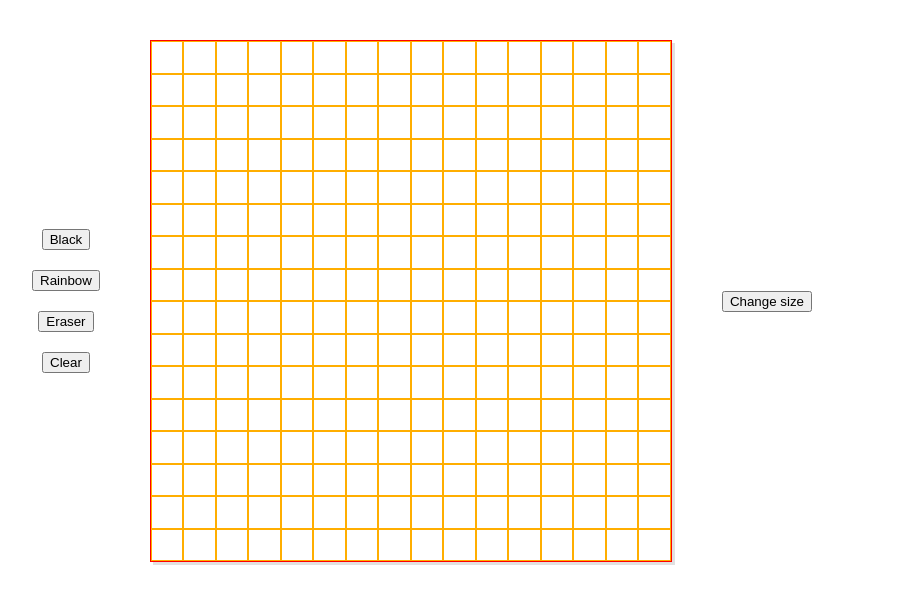
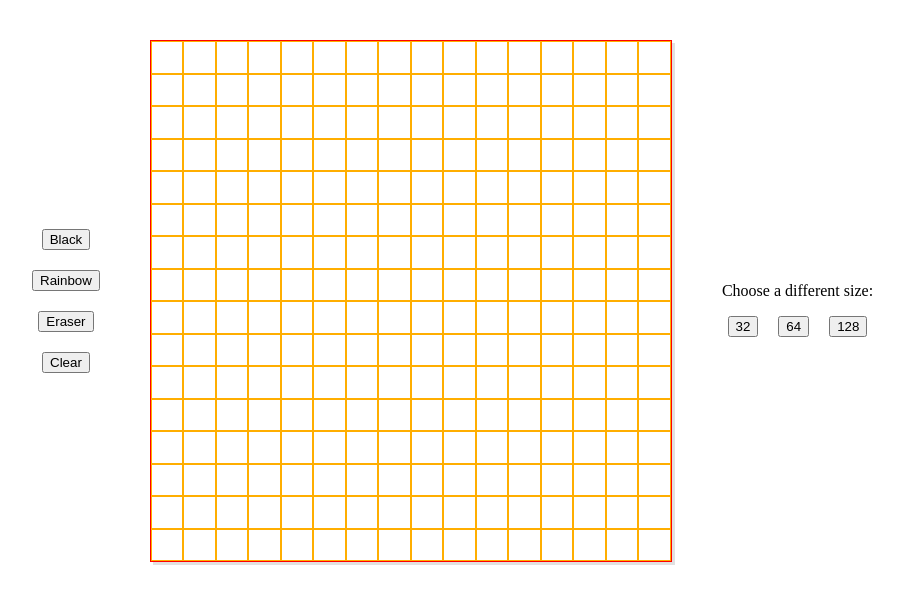
Before and after one commit to rbbostelmann/etch-a-sketch, a plain HTML site: page index.html in a window 1280 px wide. Shown: the whole page, without its empty margins (8-911 px from the left). Drawn offline with Linux system fonts and the light colour scheme.

Commit message:
buttons added and css altered

```diff
--- a/index.html
+++ b/index.html
@@ -18,8 +18,13 @@
         <button id="clear-btn" class="clear">Clear</button>
     </div>
     <div id="canvas" class="canvas"></div>
-    <div id="button-container" class="container">
-        <button id="size-btn" class="size">Change size</button>
+    <div id="size-container">
+        <p id="size-btn" class="size">Choose a different size:</p>
+        <div id="bottom-button-container" class="container">
+            <button id="btn" class="32-btn">32</button>
+            <button id="btn" class="64-btn">64</button>
+            <button id="btn" class="128-btn">128</button>
+        </div>
     </div>
 </body>
 
--- a/script.js
+++ b/script.js
@@ -15,7 +15,6 @@ window.onload = (e) => {
         const newDiv = document.createElement("div")
         newDiv.setAttribute("id", "tile")
         newDiv.classList.add("tile-" + i)
-        newDiv.classList.add("off")
         canvas.appendChild(newDiv)
 
         //"Return" tiles to the global variable
--- a/styles.css
+++ b/styles.css
@@ -12,6 +12,21 @@
     #button-container {
         display: flex;
         flex-direction: column;
+        justify-items: center;
+        align-items: center;
+        gap: 20px;
+    }
+
+    #size-container {
+        display: flex;
+        flex-direction: column;
+        justify-items: center;
+        align-items: center;
+    }
+
+    .container {
+        display: flex;
+        flex-direction: row;
         justify-items: center;
         align-items: center;
         gap: 20px;
@@ -34,11 +49,3 @@
         height: auto;
         border: 1px solid rgb(255, 174, 0);
     }
-
-    .on {
-        background-color: black;
-    }
-
-    .off {
-        background-color: white;
-    }
```
